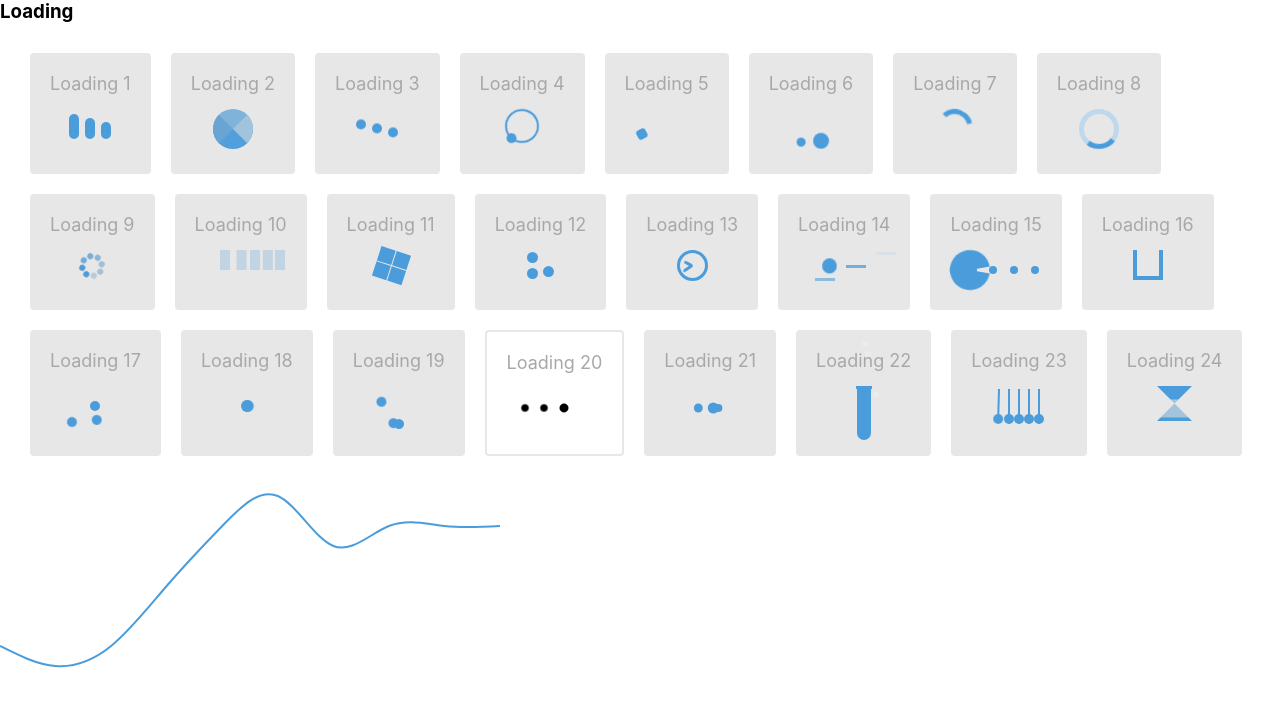
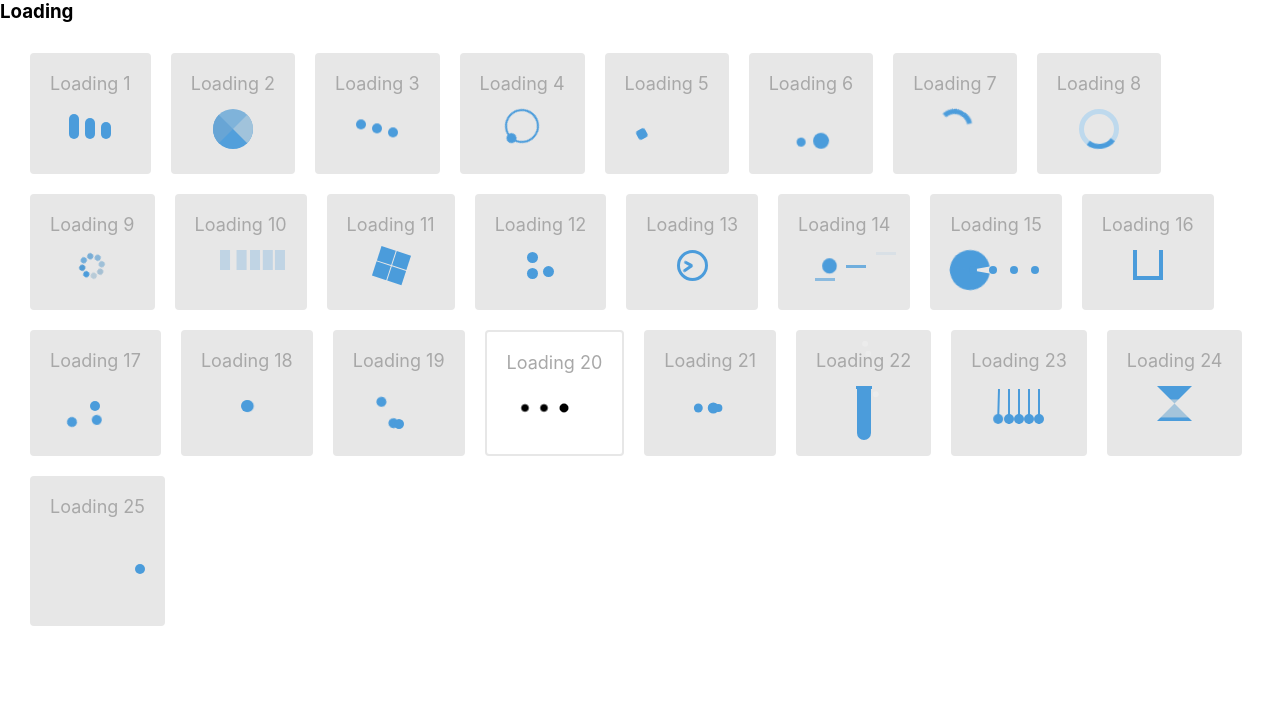
Before and after one commit to sonht1109/css-loading, a React (Create React App) app: page / in a window 1280 px wide. Shown: the top 706 px of the page. Built offline with nearby package versions, Linux system fonts and the light colour scheme.

Commit message:
add loading 25

```diff
--- a/src/App.js
+++ b/src/App.js
@@ -1,12 +1,11 @@
 import './App.css';
-import Chart from './components/Chart';
 import Loading from './components/Loading';
 
 function App() {
   return (
     <>
     <Loading />
-    <Chart />
+    {/* <Chart /> */}
     {/* <Hook /> */}
     </>
   );
--- /dev/null
+++ b/src/components/Loading/Loading25/index.js
@@ -0,0 +1,13 @@
+import React from 'react'
+import './styles.css'
+
+export default function Loading25() {
+  return (
+    <div className="loading-wrapper">
+      <div className="title">Loading 25</div>
+      <div className="loading-25">
+        <div className="dot"></div>
+      </div>
+    </div>
+  )
+}
--- /dev/null
+++ b/src/components/Loading/Loading25/styles.css
@@ -0,0 +1,67 @@
+.loading-25 {
+  display: flex;
+  justify-content: center;
+  align-items: center;
+  position: relative;
+  padding: 2rem 0;
+  margin: 0 -5%;
+  overflow: hidden;
+}
+
+.loading-25 .dot {
+  background-color: #4b9cdb;
+  border-radius: 50%;
+  color: #4b9cdb;
+  height: 10px;
+  width: 10px;
+  position: relative;
+  animation: dot-floating 2s infinite cubic-bezier(.15, .6, .9, .1);
+}
+
+.loading-25 .dot::before,
+.loading-25 .dot::after {
+  content: "";
+  display: inline-block;
+  position: absolute;
+  top: 0;
+}
+
+.loading-25 .dot::before {
+  background-color: #4b9cdb;
+  border-radius: 50%;
+  color: #4b9cdb;
+  height: 10px;
+  width: 10px;
+  left: -12px;
+  animation: dot-floating-before 2s infinite ease-in-out;
+}
+
+.loading-25 .dot::after {
+  background-color: #4b9cdb;
+  border-radius: 50%;
+  color: #4b9cdb;
+  height: 10px;
+  width: 10px;
+  left: -24px;
+  animation: dot-floating-after 2s infinite cubic-bezier(.4, 0, 1, 1);
+}
+
+@keyframes dot-floating {
+  0% { left: calc(-50% - 5px); }
+  75% { left: calc(50% + 100px + 5px); }
+  100% { left: calc(50% + 100px + 5px); }
+}
+
+@keyframes dot-floating-before {
+  0% { left: -50px; }
+  50% { left: -12px; }
+  75% { left: -50px; }
+  100% { left: -50px; }
+}
+
+@keyframes dot-floating-after {
+  0% { left: -100px; }
+  50% { left: -24px; }
+  75% { left: -100px; }
+  100% { left: -100px; }
+}
--- a/src/components/Loading/index.js
+++ b/src/components/Loading/index.js
@@ -24,6 +24,7 @@ import Loading22 from "./Loading22";
 import Loading23 from "./Loading23";
 import "./style.css";
 import Loading24 from "./Loading24";
+import Loading25 from "./Loading25";
 
 export default function Loading() {
   return (
@@ -54,6 +55,7 @@ export default function Loading() {
         <Loading22 />
         <Loading23 />
         <Loading24 />
+        <Loading25 />
       </div>
     </>
   );
```
